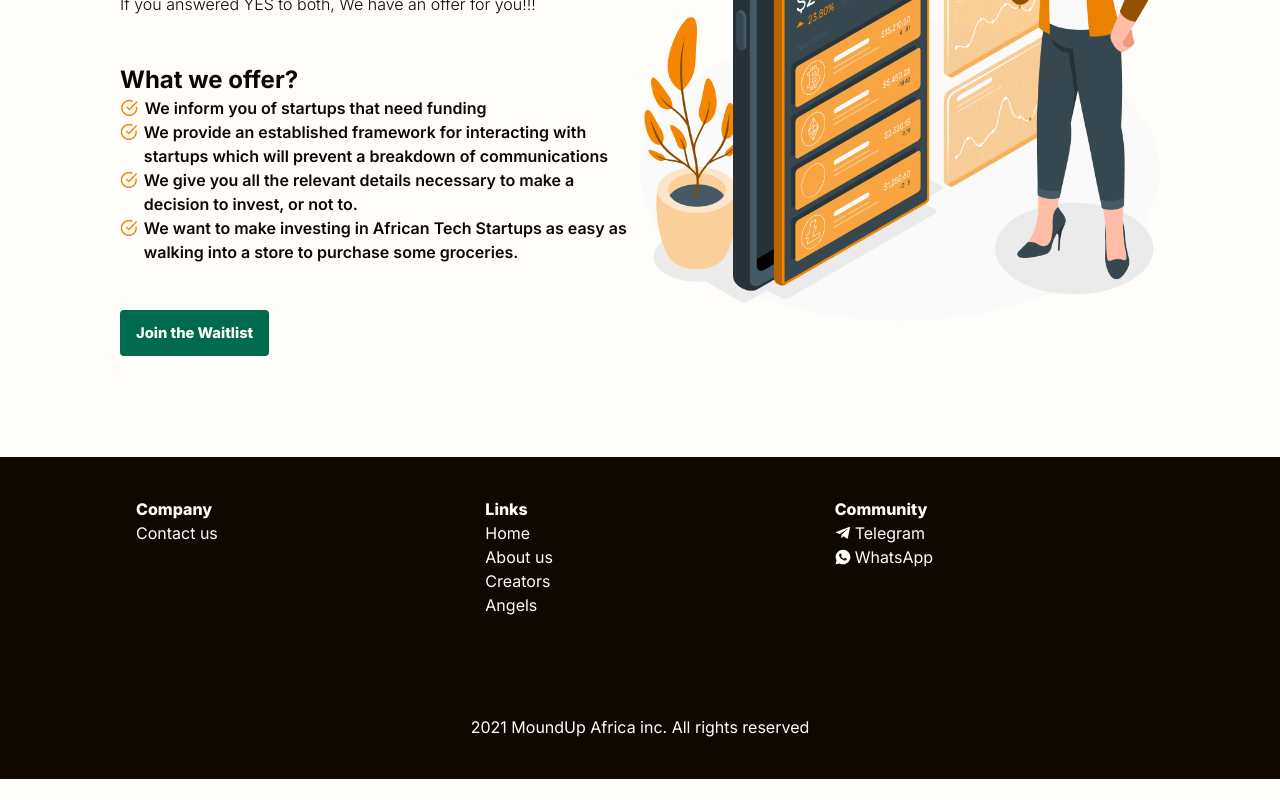
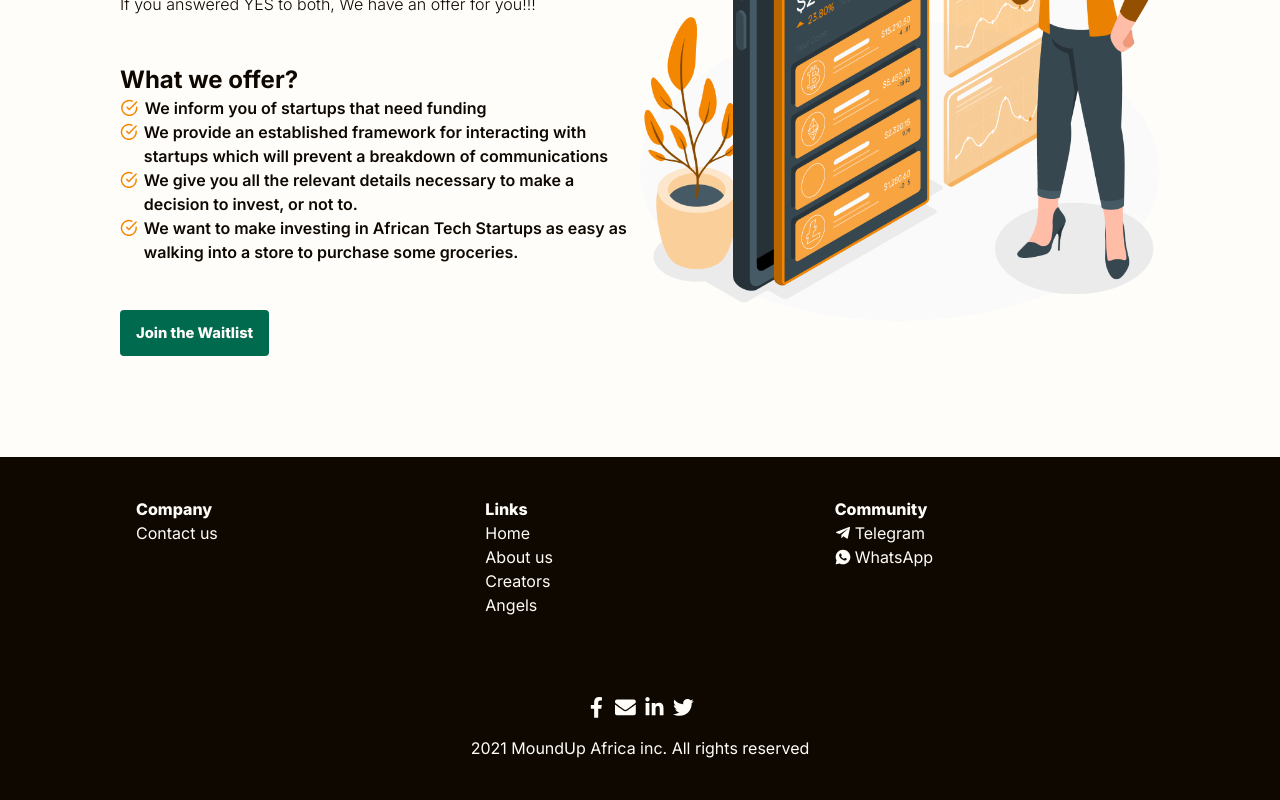
Before and after one commit to kelvinsekx/mould_landing_page, a Next.js app: page / in a window 1280 px wide. Shown: the part 2728-3528 px from the top of the page. Before the commit the page ends 3507 px from the top, so only its background shows below. Built offline with nearby package versions, Linux system fonts and the light colour scheme.

Commit message:
add socials link

```diff
--- a/components/footer/footer.tsx
+++ b/components/footer/footer.tsx
@@ -77,7 +77,7 @@ const Footer = () => {
           </section>
         </div>
         <div className="text-center py-10">
-          {/* <InlineIcons /> */}
+          <InlineIcons />
           <p className="pt-[18px]">
             2021 MoundUp Africa inc. All rights reserved
           </p>
@@ -123,6 +123,8 @@ Footer.UL = UL;
 
 const InlineIcons = () => (
   <span className="flex justify-center gap-2">
+    <a href="https://web.facebook.com/people/MoundUp-Africa/100075793212356/"  target="_blank"
+                  rel="noopener noreferrer">
     <svg
       width="1.3rem"
       height="1.3rem"
@@ -135,8 +137,9 @@ const InlineIcons = () => (
         fill="#FFFDFA"
       />
     </svg>
+    </a>
 
-    <svg
+    {/* <svg
       width="1.3rem"
       height="1.3rem"
       viewBox="0 0 30 30"
@@ -150,9 +153,10 @@ const InlineIcons = () => (
           fill="#FFFDFA"
         />
       </g>
-    </svg>
+    </svg> */}
 
-    <svg
+    <a href="mailto:info@moundup.africa" target="_blank"
+                  rel="noopener noreferrer"><svg
       width="1.3rem"
       height="1.3rem"
       viewBox="0 0 30 30"
@@ -166,8 +170,10 @@ const InlineIcons = () => (
           fill="#FFFDFA"
         />
       </g>
-    </svg>
+    </svg></a>
 
+<a href="https://www.linkedin.com/company/moundup-africa"  target="_blank"
+                  rel="noopener noreferrer">
     <svg width="1.3rem" height="1.3rem" viewBox="0 0 30 30" fill="none">
       <g id="linkedin-in">
         <path
@@ -177,6 +183,10 @@ const InlineIcons = () => (
         />
       </g>
     </svg>
+    </a>
+
+    <a href="https://twitter.com/MoundUp_Africa"  target="_blank"
+                  rel="noopener noreferrer">
     <svg
       width="1.3rem"
       height="1.3rem"
@@ -192,6 +202,7 @@ const InlineIcons = () => (
         />
       </g>
     </svg>
+    </a>
   </span>
 );
 
```
